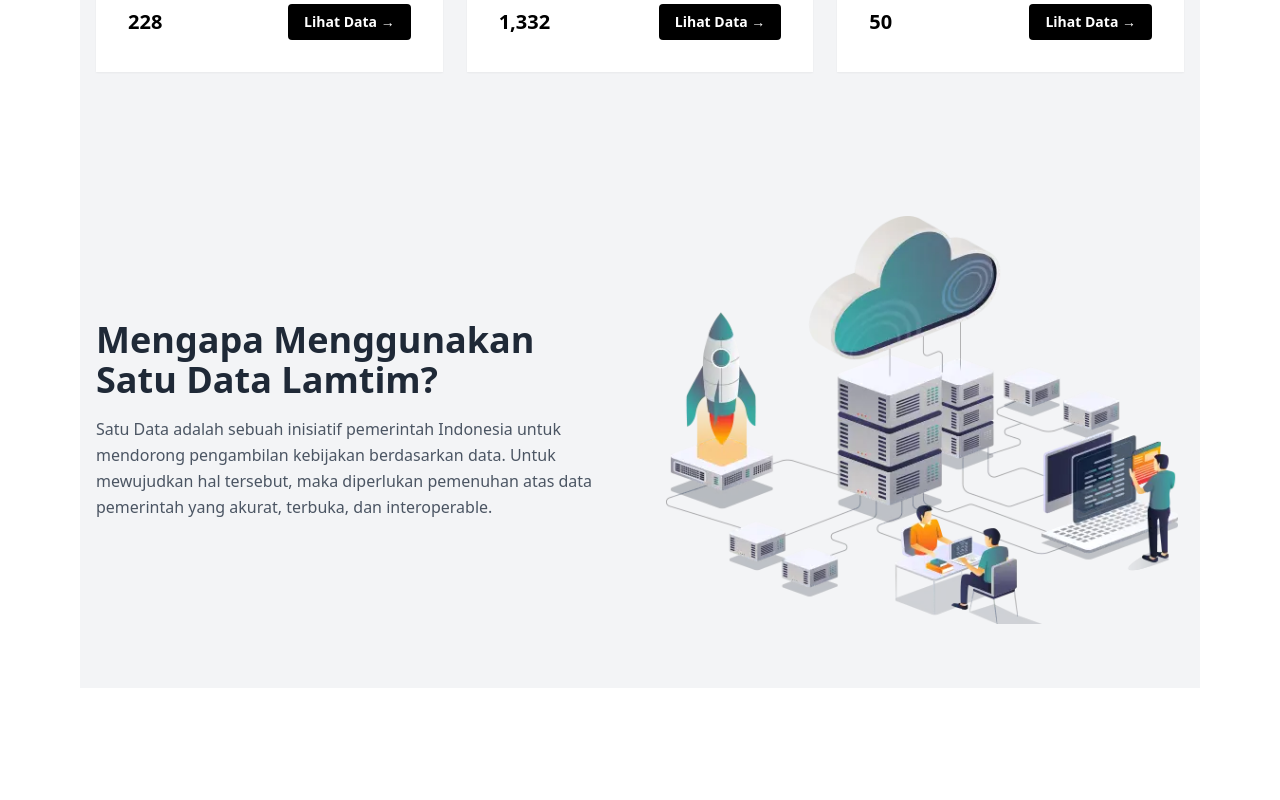
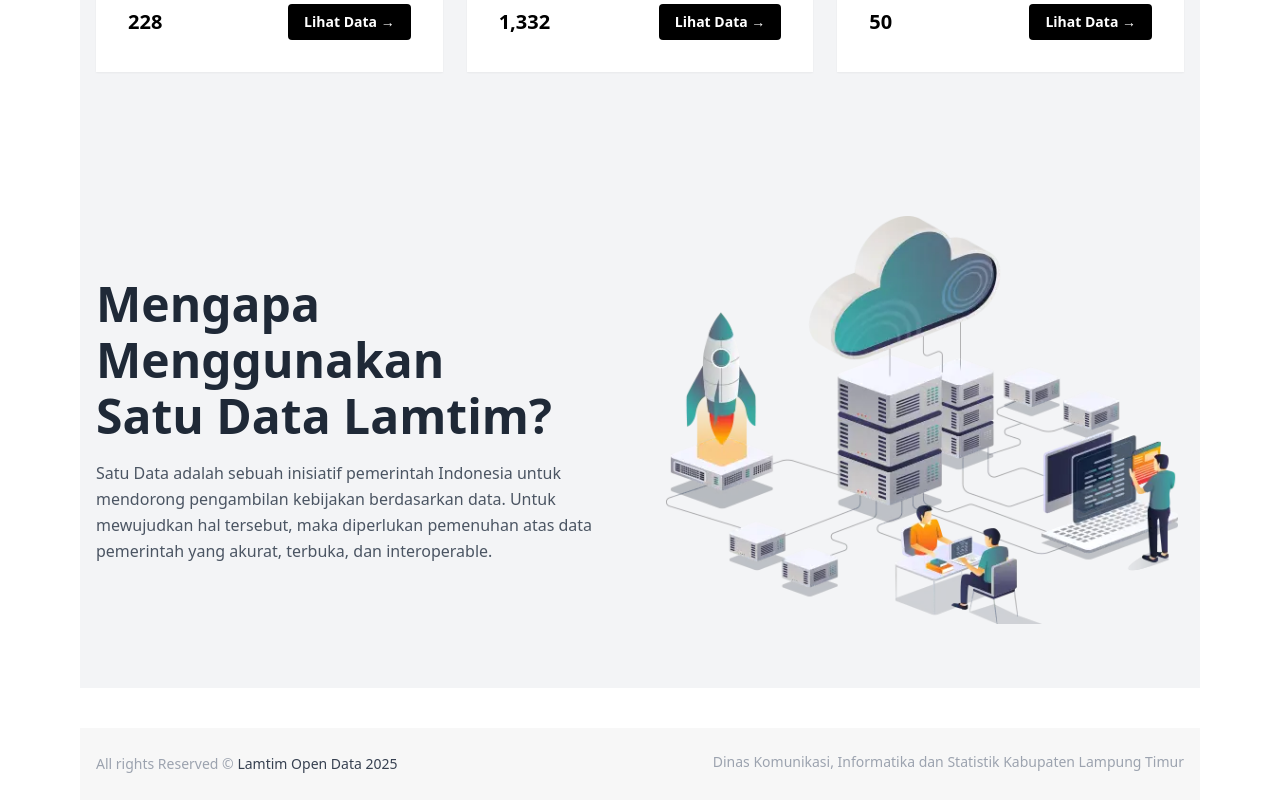
Before and after one commit to misdarmanto/clone_web, a React (Vite) app: page / in a window 1280 px wide. Shown: the part 1069-1869 px from the top of the page. Before the commit the page ends 1757 px from the top, so only its background shows below. Built offline with nearby package versions, Linux system fonts and the light colour scheme.

Commit message:
feat: create footer component

```diff
--- /dev/null
+++ b/src/components/footer/Footer.tsx
@@ -0,0 +1,17 @@
+export default function Footer() {
+  return (
+    <footer className="bg-[#f7f7f7] text-gray-600 text-sm mt-10">
+      <div className="max-w-6xl mx-auto px-4 py-6 flex justify-between flex-wrap">
+        <span className="text-gray-400 text-p">
+          All rights Reserved ©{" "}
+          <strong className="text-gray-700 text-p">
+            Lamtim Open Data 2025
+          </strong>
+        </span>
+        <span className="text-gray-400 text-right">
+          Dinas Komunikasi, Informatika dan Statistik Kabupaten Lampung Timur
+        </span>
+      </div>
+    </footer>
+  );
+}
--- a/src/components/header/Navbar.tsx
+++ b/src/components/header/Navbar.tsx
@@ -24,7 +24,6 @@
 
   return (
     <nav className="sticky top-0 z-50 bg-white">
-      <div className="max-w-7xl mx-auto px-2 sm:px-16 lg:px-20">
       <div className="relative flex items-center justify-between h-24">
         {/* Mobile menu button */}
         <div className="absolute inset-y-0 left-0 flex items-center sm:hidden">
@@ -91,7 +90,6 @@
           <Button onClick={handleLogin}>Login</Button>
         </div>
       </div>
-      </div>
 
       {/* Mobile menu */}
       <div className={isMenuOpen ? "block" : "hidden"} id="mobile-menu">
--- a/src/layouts/LayoutView.tsx
+++ b/src/layouts/LayoutView.tsx
@@ -1,5 +1,6 @@
 import { Outlet } from "react-router-dom";
 import Navbar from "../components/header/Navbar";
+import Footer from "../components/footer/Footer";
 
 export default function LayoutView() {
   const menuItems = [
@@ -13,11 +14,10 @@
   ];
 
   return (
-    <div>
+    <div className="mx-auto px-2 sm:px-16 lg:px-20">
       <Navbar menuItems={menuItems} />
-      <div className="mx-auto px-2 sm:px-16 lg:px-20">
-        <Outlet />
-      </div>
+      <Outlet />
+      <Footer />
     </div>
   );
 }
--- a/src/pages/HomeView.tsx
+++ b/src/pages/HomeView.tsx
@@ -80,7 +80,7 @@
 
       <div className="relative z-10 max-w-7xl mx-auto px-4 py-16 grid grid-cols-1 md:grid-cols-2 gap-10 items-center">
         <div>
-          <h2 className="text-3xl md:text-4xl font-bold text-gray-800 mb-4">
+          <h2 className="text-h1 text-gray-800 mb-4">
             Mengapa Menggunakan <br className="hidden md:block" />
             Satu Data Lamtim?
           </h2>
--- a/src/pages/LoginView.tsx
+++ b/src/pages/LoginView.tsx
@@ -20,9 +20,7 @@
         <h2 className="text-center text-blue-600 text-lg font-semibold mb-2">
           Welcome Back !
         </h2>
-        <h1 className="text-center text-2xl font-bold mb-1">
-          SISTEM SATU DATA
-        </h1>
+        <h1 className="text-center text-h2 mb-1">SISTEM SATU DATA</h1>
         <p className="text-center text-gray-600 mb-6">
           Masukkan Kredensial Dibawah Ini.
         </p>
```
Lines whose indentation alone changed are shown as unchanged.
